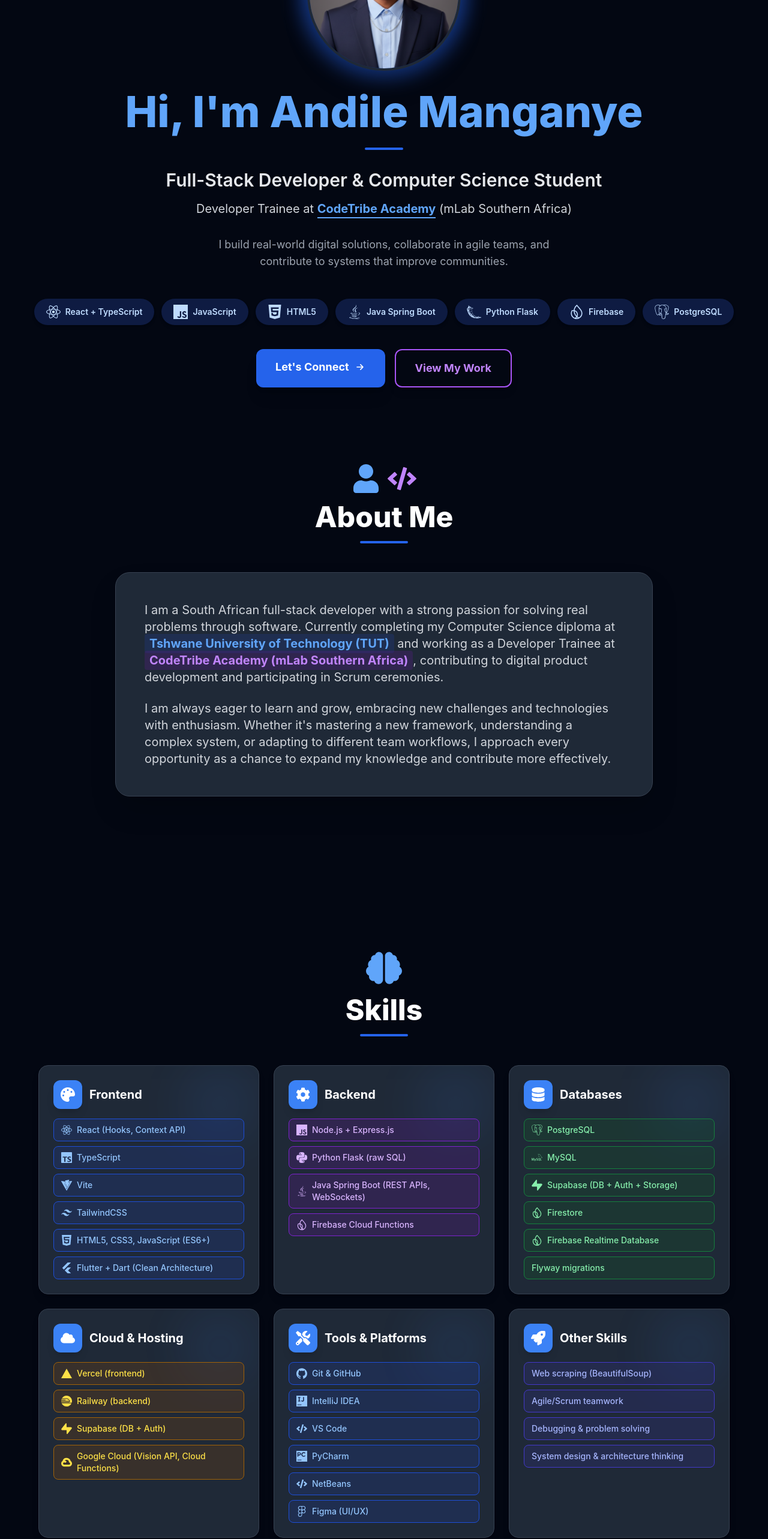
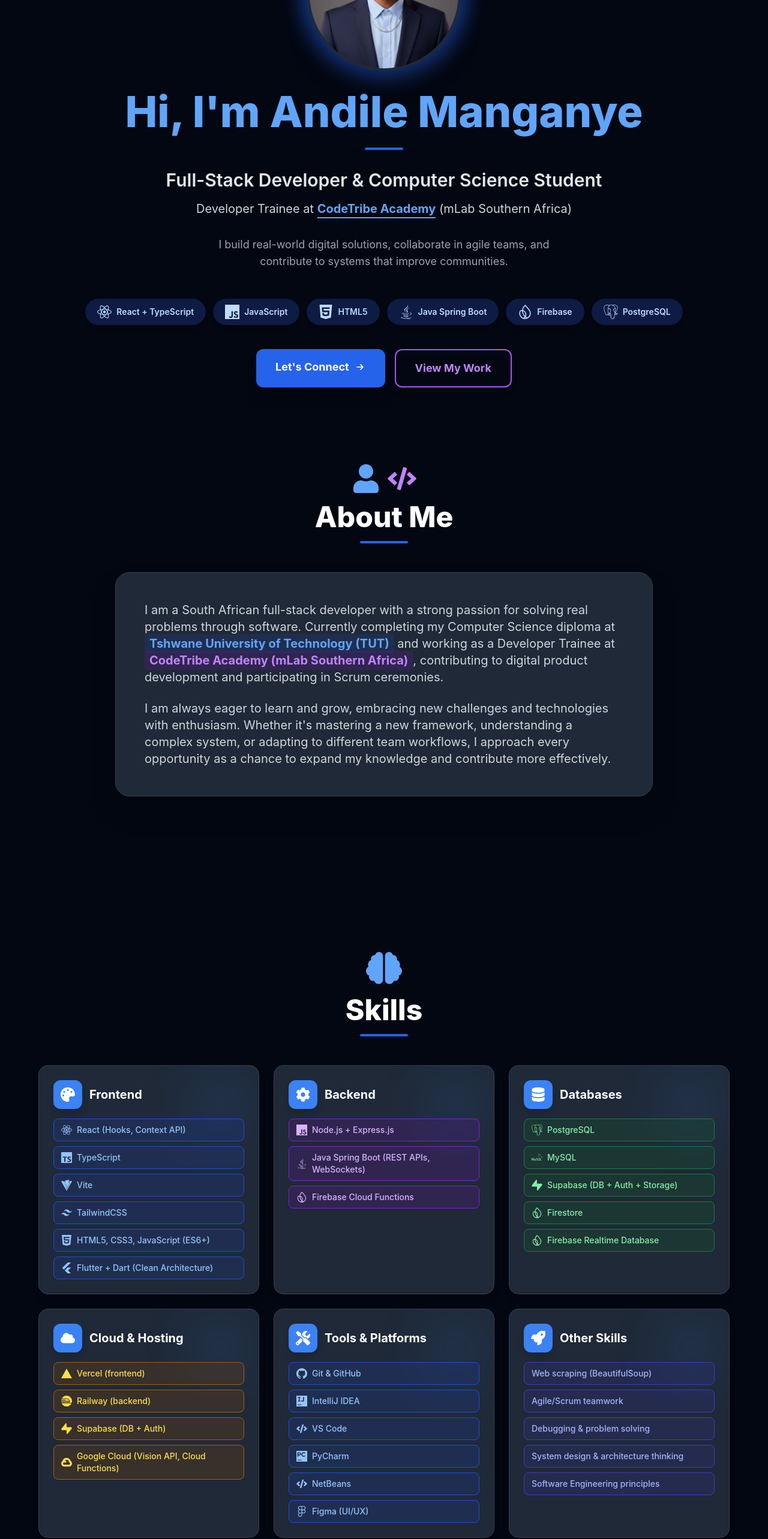
Before and after one commit to Andile45/Andile-Manganye-Porfolio, a React (Vite) app: page / in a window 1280 px wide. Shown: the part 234-2800 px from the top of the page at 60% size. Built offline with nearby package versions, Linux system fonts and the light colour scheme.

Commit message:
Remove Python Flask from skills and experience, add Software Engineering principles

```diff
--- a/src/components/Experience.tsx
+++ b/src/components/Experience.tsx
@@ -22,7 +22,8 @@
       description: [
         'Focus on software development, algorithms, databases, system design',
         'Developed multiple full-stack university projects',
-        'Strengthened Java, Python, and SQL fundamentals',
+        'Strengthened Java and SQL fundamentals',
+        'Learned Software Engineering principles',
       ],
     },
   ];
--- a/src/components/Hero.tsx
+++ b/src/components/Hero.tsx
@@ -5,8 +5,6 @@
   SiTypescript,
   SiJavascript,
   SiHtml5,
-  SiPython,
-  SiFlask,
   SiFirebase,
   SiPostgresql
 } from 'react-icons/si';
@@ -58,10 +56,6 @@
     if (techLower.includes('javascript')) return SiJavascript;
     if (techLower.includes('html5') || techLower.includes('html')) return SiHtml5;
     if (techLower.includes('java') || techLower.includes('spring boot')) return FaJava;
-    if (techLower.includes('python') || techLower.includes('flask')) {
-      if (techLower.includes('flask')) return SiFlask;
-      return SiPython;
-    }
     if (techLower.includes('firebase')) return SiFirebase;
     if (techLower.includes('postgresql') || techLower.includes('postgres')) return SiPostgresql;
 
@@ -152,7 +146,7 @@
             className="flex flex-wrap justify-center gap-2 sm:gap-3 mb-8 sm:mb-10 px-4"
             variants={itemVariants}
           >
-            {['React + TypeScript', 'JavaScript', 'HTML5', 'Java Spring Boot', 'Python Flask', 'Firebase', 'PostgreSQL'].map((tech, index) => {
+            {['React + TypeScript', 'JavaScript', 'HTML5', 'Java Spring Boot', 'Firebase', 'PostgreSQL'].map((tech, index) => {
               const TechIcon = getTechIcon(tech);
               return (
                 <motion.span
--- a/src/components/Skills.tsx
+++ b/src/components/Skills.tsx
@@ -13,8 +13,6 @@
   SiDart,
   SiNodedotjs,
   SiExpress,
-  SiPython,
-  SiFlask,
   SiSpring,
   SiFirebase,
   SiPostgresql,
@@ -51,7 +49,6 @@
       Icon: FaCog,
       skills: [
         'Node.js + Express.js',
-        'Python Flask (raw SQL)',
         'Java Spring Boot (REST APIs, WebSockets)',
         'Firebase Cloud Functions',
       ],
@@ -67,7 +64,6 @@
         'Supabase (DB + Auth + Storage)',
         'Firestore',
         'Firebase Realtime Database',
-        'Flyway migrations',
       ],
       color: 'green',
       gradient: 'blue-500',
@@ -106,6 +102,7 @@
         'Agile/Scrum teamwork',
         'Debugging & problem solving',
         'System design & architecture thinking',
+        'Software Engineering principles',
       ],
       color: 'indigo',
       gradient: 'blue-500',
@@ -143,8 +140,6 @@
     // Backend
     if (skillLower.includes('node.js') || skillLower.includes('nodejs')) return SiNodedotjs;
     if (skillLower.includes('express')) return SiExpress;
-    if (skillLower.includes('python')) return SiPython;
-    if (skillLower.includes('flask')) return SiFlask;
     if (skillLower.includes('java')) return FaJava;
     if (skillLower.includes('spring boot') || skillLower.includes('spring')) return SiSpring;
     if (skillLower.includes('firebase')) return SiFirebase;
```
Also changed, not shown: postcss.config.js (line endings or trailing spaces), public/googleb8e90afd830f3f10.html (line endings or trailing spaces), tailwind.config.js (line endings or trailing spaces).
